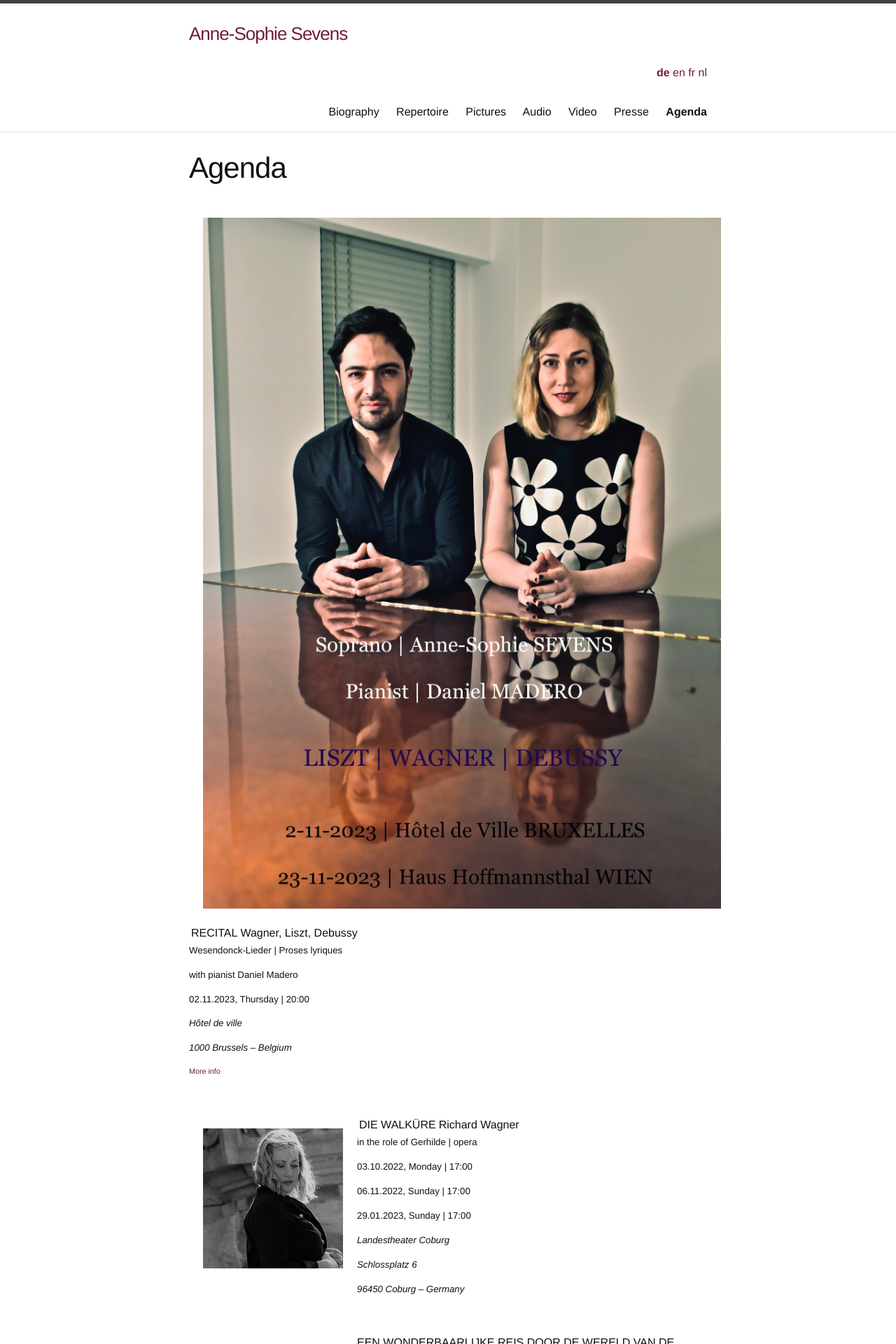
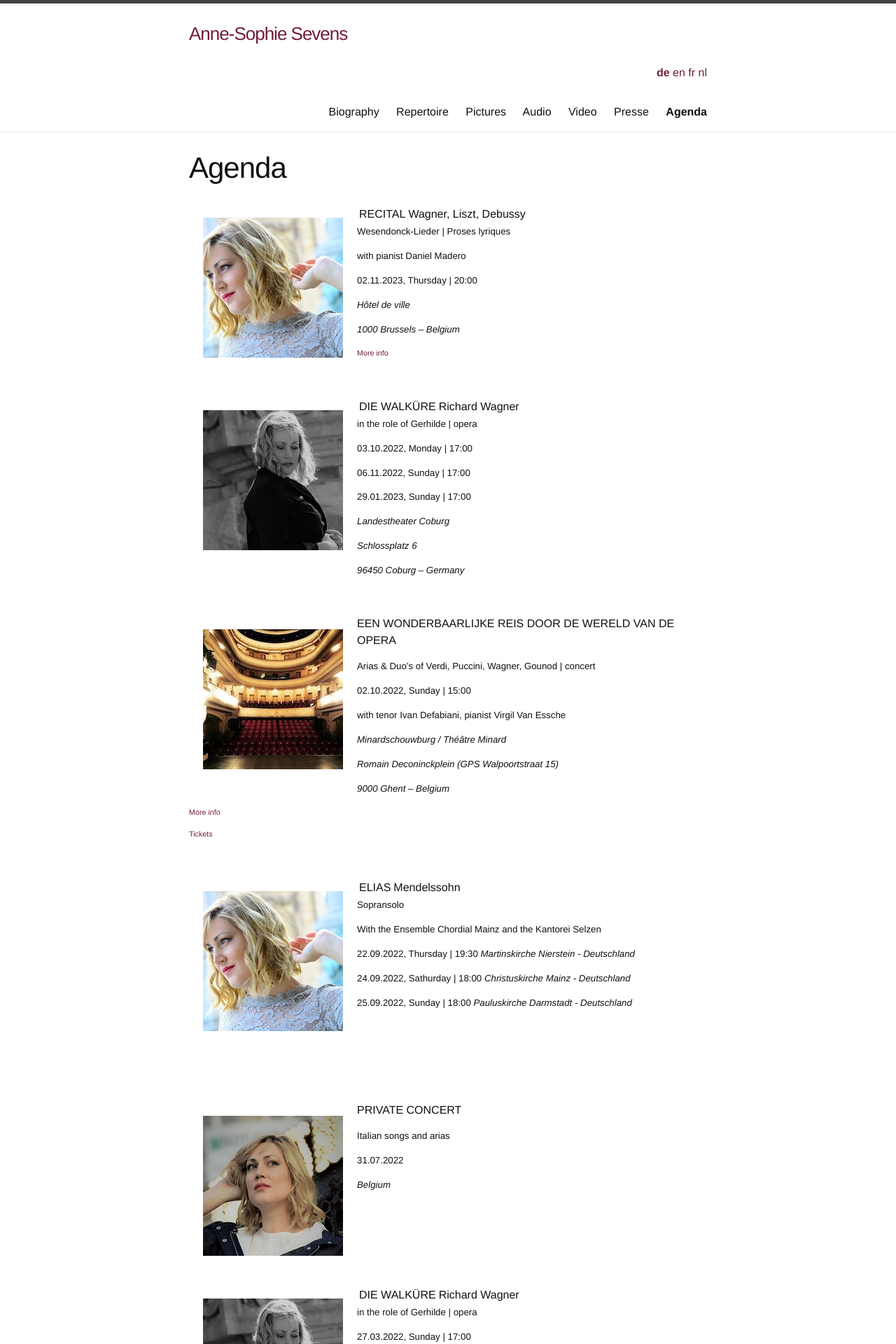
Before and after one commit to annesophie-sevens/annesophie-sevens.github.io, a Jekyll site: the page built from agenda-de.md, in a window 1280 px wide. Shown: the top 1920 px of the page at 70% size. Built offline with Jekyll 4.4.1, drawn with Linux system fonts in a browser that asks for light colours; nearby versions of some CDN libraries.

Commit message:
Update agenda-de.md

```diff
--- a/agenda-de.md
+++ b/agenda-de.md
@@ -5,7 +5,7 @@ menuorder: 60
 ref: agenda
 lang: de
 ---
-<img style="float: left; padding: 20px" src="/assets/nov 2023.jpg">
+<img style="float: left; padding: 20px" src="/assets/MCQ7.jpg">
 
 RECITAL | Wagner, Liszt, Debussy
 
```
